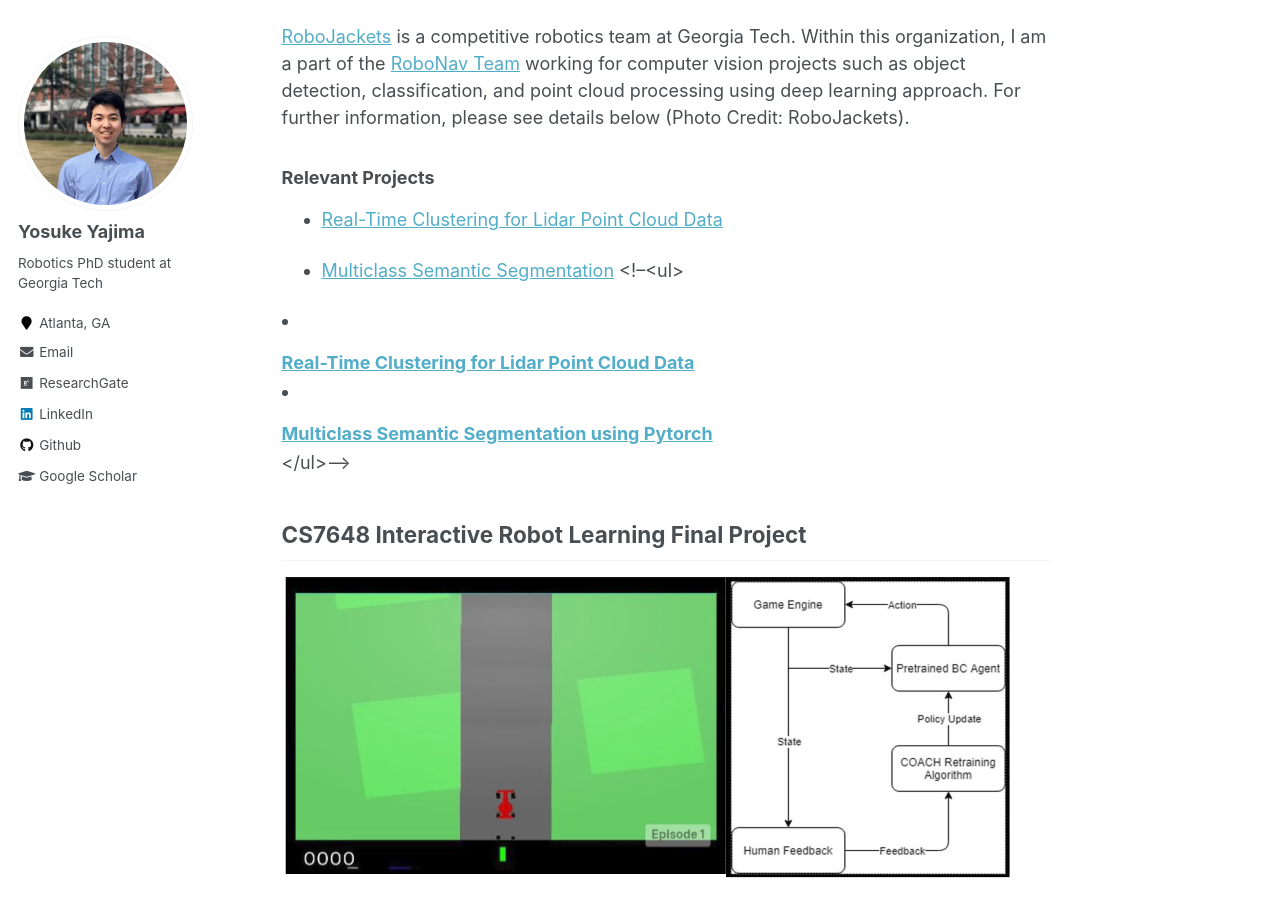
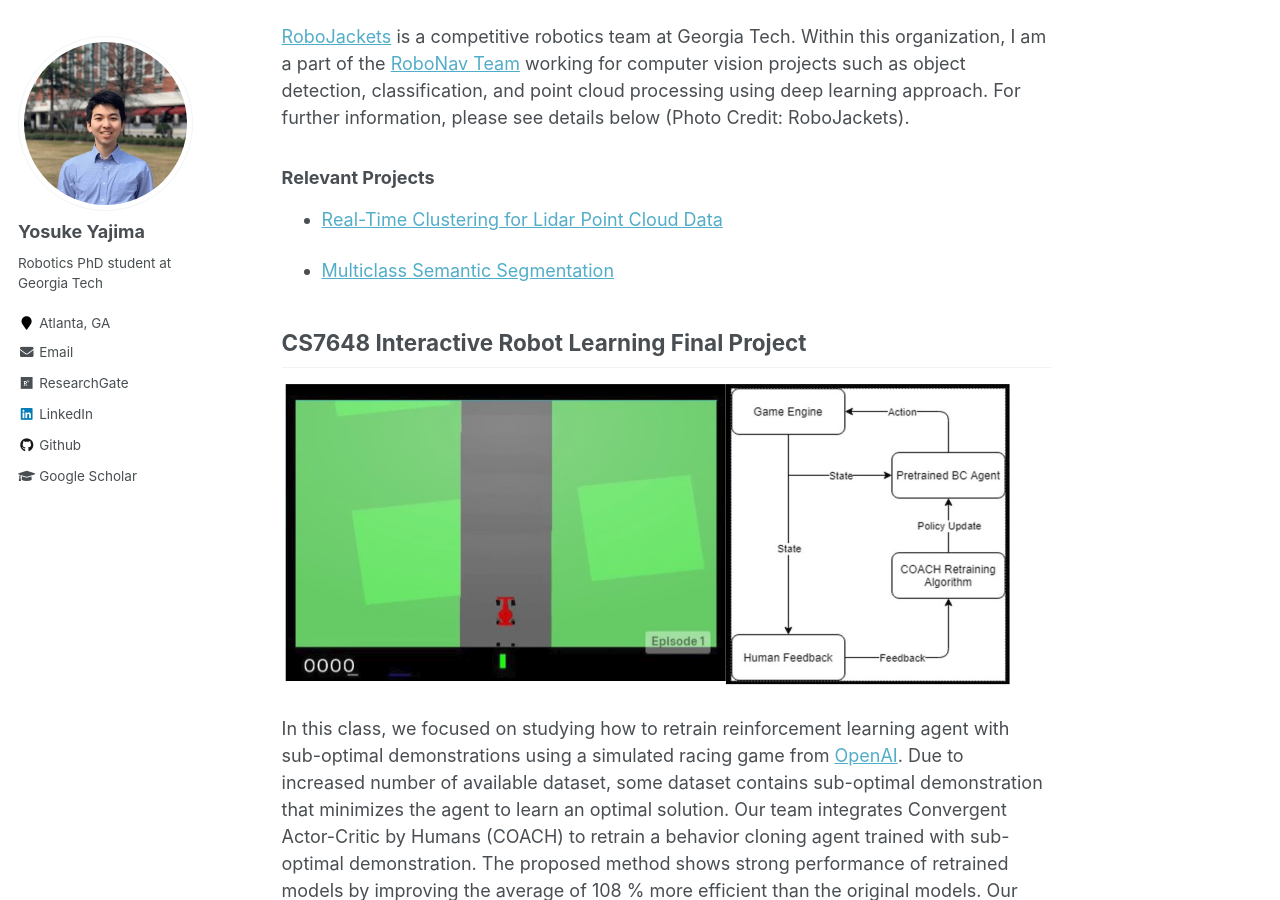
Before and after one commit to yyajima21/yyajima21.github.io, a Jekyll site: the page built from _pages/project.md, in a window 1280 px wide and 900 px high, scrolled down 2092 px. Built offline with Jekyll 4.4.1, drawn with Linux system fonts in a browser that asks for light colours.

Commit message:
removed comments.

```diff
--- a/_pages/project.md
+++ b/_pages/project.md
@@ -26,9 +26,6 @@ In [this competition](https://cv4aec.github.io/), the goal is to reconstruct Bui
 * [Real-Time Clustering for Lidar Point Cloud Data](https://github.com/RoboJackets/igvc-software/tree/master/igvc_perception/src/pointcloud_segmentation)
 
 * [Multiclass Semantic Segmentation](https://github.com/RoboJackets/igvc-software/tree/master/igvc_perception/src/multiclass_segmentation)
-<!--<ul>{% for post in site.robonav %}
-  {% include archive-single-cv.html %}
-{% endfor %}</ul>-->
 
 ## CS7648 Interactive Robot Learning Final Project
 ![CS7648](/images/cs7648/cs7648-method.png)
```
